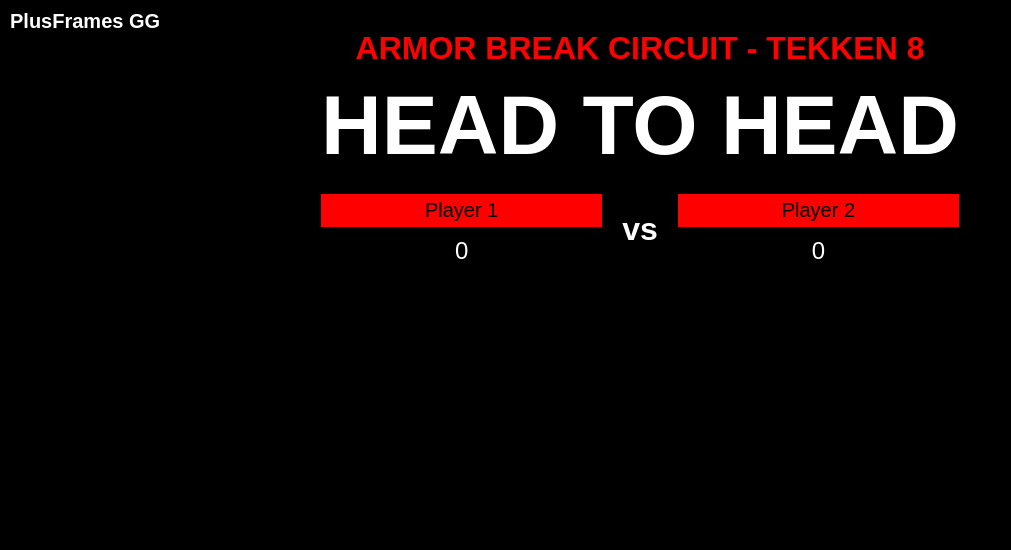
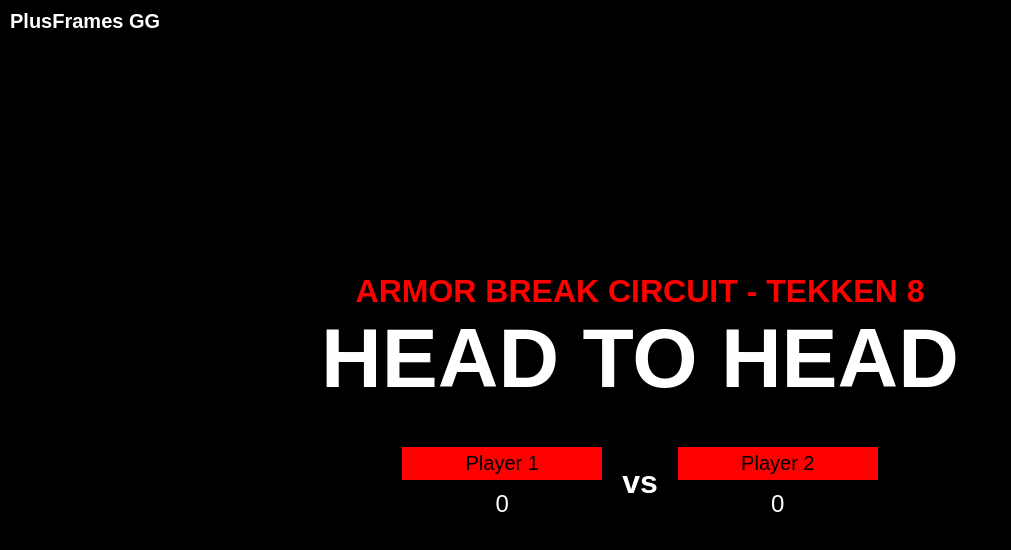
Before and after one commit to rkaganda/googlesheets_obs_overlay_test, a plain HTML site: page index.html in a window 1280 px wide. Shown: the whole page, without its empty margins (0-1011 px from the left). Drawn offline with Linux system fonts and the light colour scheme; no server answers.

Commit message:
Update index.html
more layout changes

```diff
--- a/index.html
+++ b/index.html
@@ -15,6 +15,7 @@
             display: flex;
             flex-direction: column;
             align-items: center;
+            justify-content: center;
             text-align: center;
         }
         .container {
@@ -30,7 +31,7 @@
         }
         .sub-header {
             font-size: 84px; /* Increased size to three times original */
-            margin-top: 10px;
+            margin-bottom: 20px;
             font-weight: bold; /* Bold font for thicker text */
         }
         .players {
@@ -38,7 +39,6 @@
             justify-content: space-around;
             align-items: center;
             width: 100%;
-            margin-top: 20px;
         }
         .player {
             display: flex;
@@ -50,7 +50,9 @@
             background-color: red;
             color: black;
             padding: 5px 10px;
-            width: 100%;
+            width: auto;
+            min-width: 200px; /* Ensuring enough space for longer names */
+            max-width: 100%; /* Adjust to fit within the container */
             box-sizing: border-box;
             font-size: 20px;
         }
@@ -75,9 +77,9 @@
 </head>
 <body>
     <div class="logo">PlusFrames GG</div>
+    <div class="header">ARMOR BREAK CIRCUIT - TEKKEN 8</div>
+    <div class="sub-header">HEAD TO HEAD</div>
     <div class="container">
-        <div class="header">ARMOR BREAK CIRCUIT - TEKKEN 8</div>
-        <div class="sub-header">HEAD TO HEAD</div>
         <div class="players">
             <div class="player" id="player1">
                 <div class="player-name" id="player1Name">Player 1</div>
```
